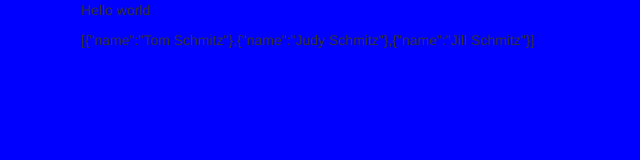
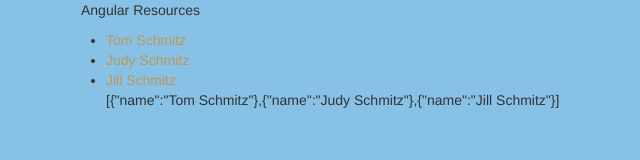
Before and after one commit to davethemaker/angularResources, a plain HTML site: page index.html in a window 1280 px wide. Shown: the whole page, without its empty margins (89-729 px from the left). Drawn offline with Linux system fonts and the light colour scheme.

Commit message:
Add list of hard-coded names of persons within PeopleController, color orange

```diff
--- a/css/styles.css
+++ b/css/styles.css
@@ -1,3 +1,3 @@
 body {
-	background-color: blue
+	background-color: #87C1E6;
 }
--- a/index.html
+++ b/index.html
@@ -12,8 +12,12 @@
 </head>
 <body>
 	<div class="container">
-		<p>Hello world</p>
+		<p>Angular Resources</p>
 		<div ng-controller="PeopleCtrl">
+			<ul>
+				<li ng-repeat=" person in persons">
+					<span class="text-warning">{{person.name}}</span>
+				</li>
 			{{persons}}
 		</div>
 	</div>
```
